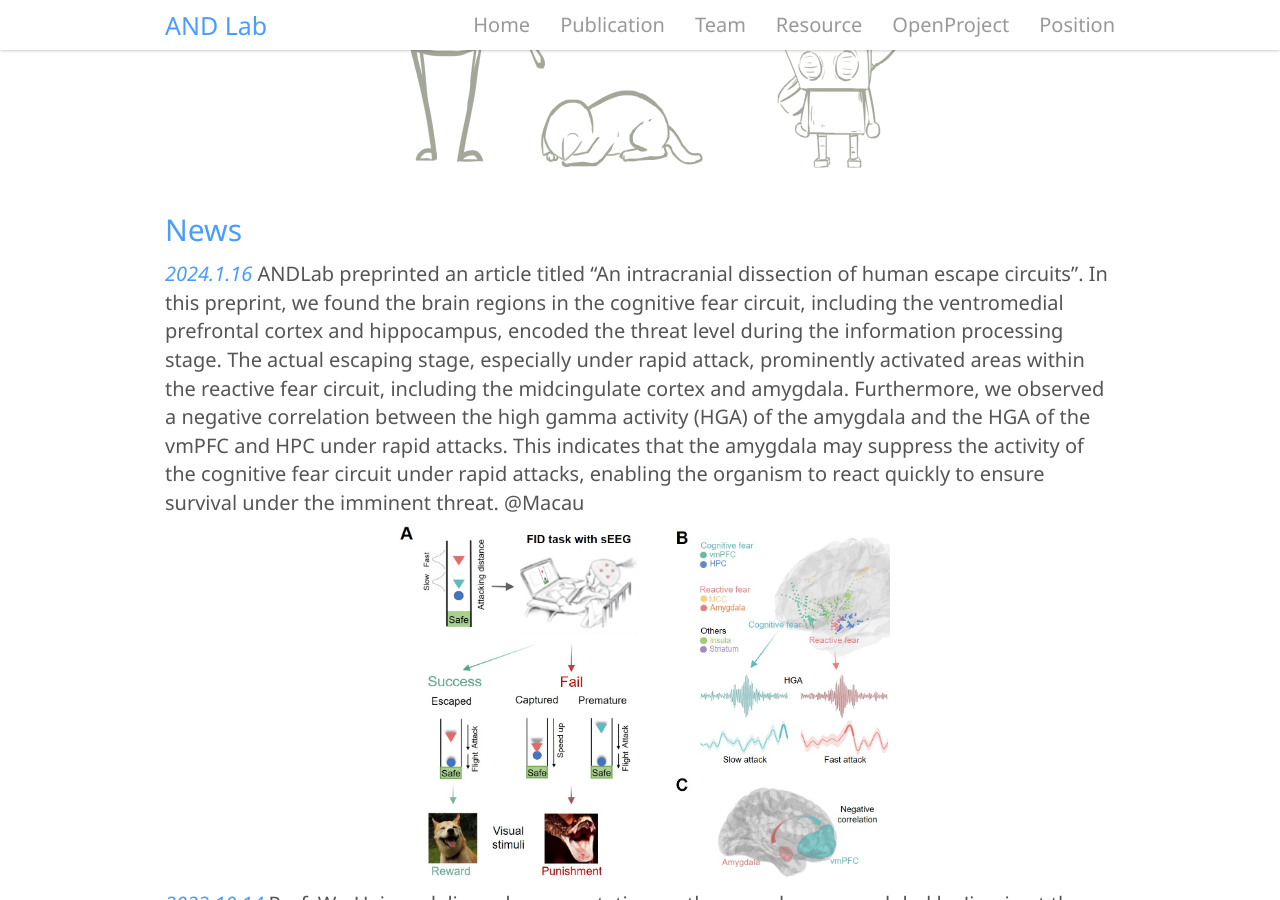
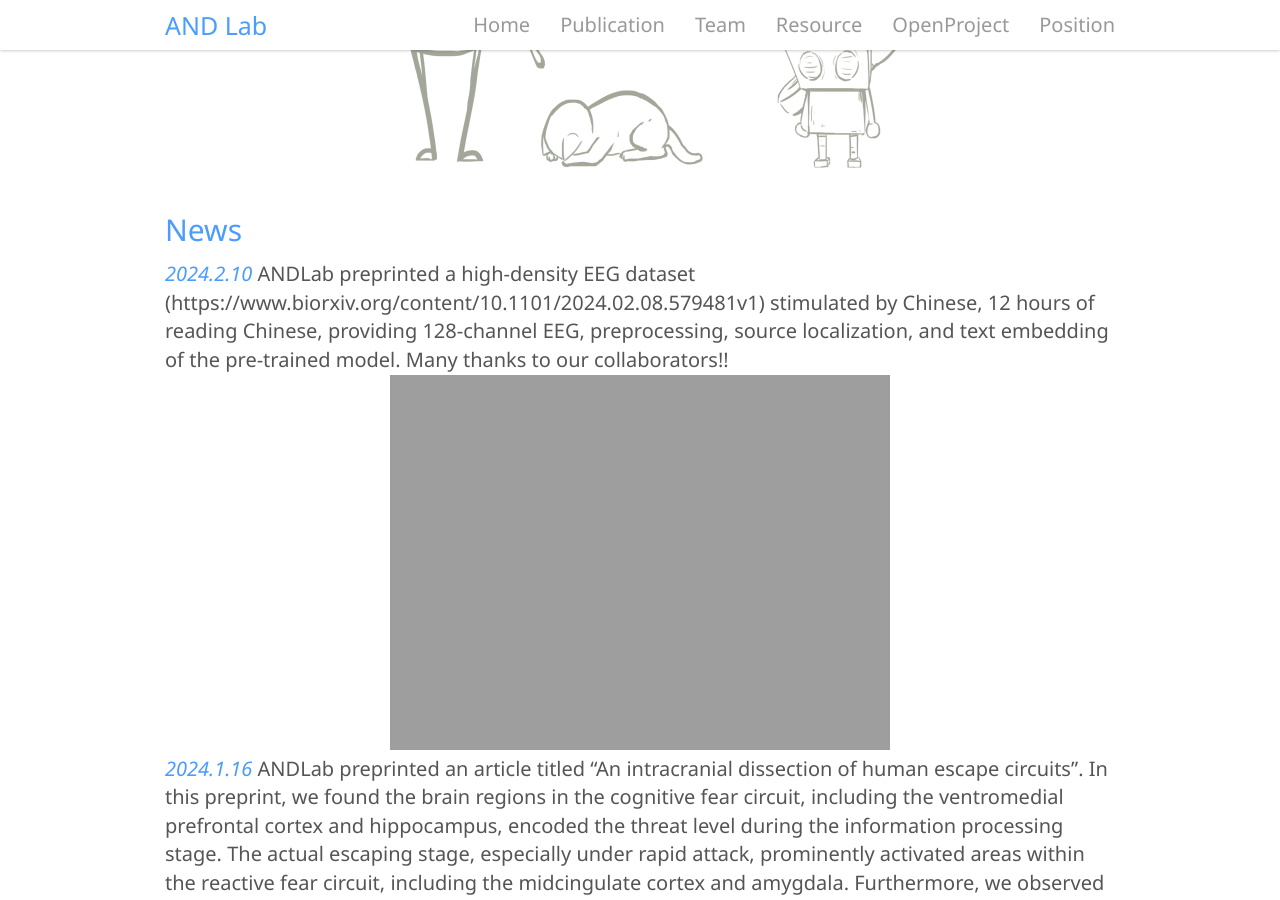
Before and after one commit to andlab-um/lab-website, a Jekyll site: the page built from _pages/home.md, in a window 1280 px wide and 900 px high, scrolled down 1606 px. Built offline with Jekyll 4.4.1, drawn with Linux system fonts in a browser that asks for light colours; nearby versions of some CDN libraries.

Commit message:
Update home.md

```diff
--- a/_pages/home.md
+++ b/_pages/home.md
@@ -26,6 +26,11 @@ The Affective, Neuroscience, and Decision-making lab is located at the [Centre f
 
 ## News
 
+*2024.2.10* ANDLab preprinted a high-density EEG dataset (https://www.biorxiv.org/content/10.1101/2024.02.08.579481v1)
+ stimulated by Chinese, 12 hours of reading Chinese, providing 128-channel EEG, preprocessing, source localization, and text embedding of the pre-trained model. Many thanks to our collaborators!!
+<img src="(https://github.com/andlab-um/lab-website/blob/main/pipeline.jpg)" align="center" width="500">
+
+
 *2024.1.16* ANDLab preprinted an article titled "An intracranial dissection of human escape circuits". In this preprint, we found the brain regions in the cognitive fear circuit, including the ventromedial prefrontal cortex and hippocampus, encoded the threat level during the information processing stage. The actual escaping stage, especially under rapid attack, prominently activated areas within the reactive fear circuit, including the midcingulate cortex and amygdala. Furthermore, we observed a negative correlation between the high gamma activity (HGA) of the amygdala and the HGA of the vmPFC and HPC under rapid attacks. This indicates that the amygdala may suppress the activity of the cognitive fear circuit under rapid attacks, enabling the organism to react quickly to ensure survival under the imminent threat. @Macau
 <img src="./../assets/images/homepage/escape_summary_figure.jpg" align="center" width="500">
 
```
